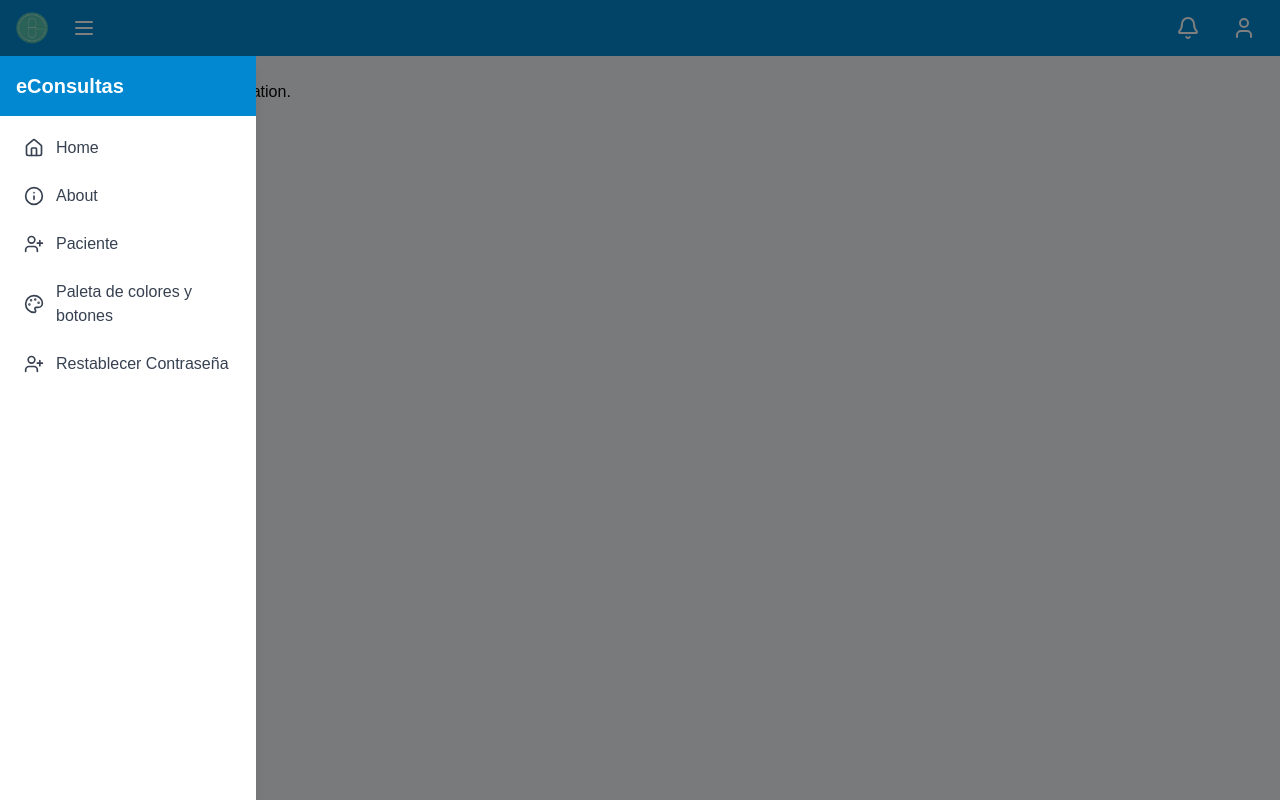
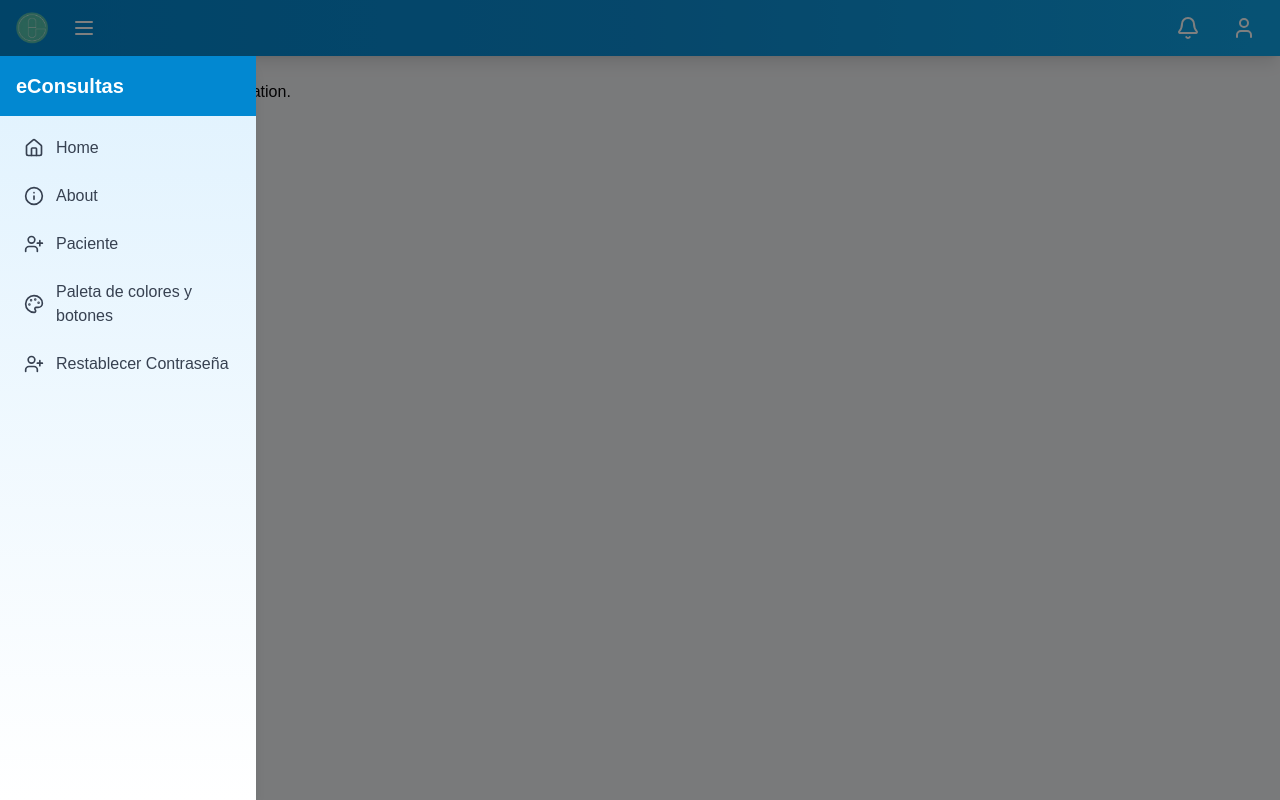
Before and after one commit to martinsosafer/eConsultas-FrontEnd, a React (Vite) app in the folder eConsultas/: page / in a window 1280 px wide. Both pictures are taken after a click on the button 84 px from the left and 28 px from the top of the page. Built offline with nearby package versions, Linux system fonts and the light colour scheme; a web font is replaced by a local one.

Commit message:
changes to loging

```diff
--- a/eConsultas/package.json
+++ b/eConsultas/package.json
@@ -13,6 +13,7 @@
     "@radix-ui/react-accordion": "^1.2.2",
     "@radix-ui/react-collapsible": "^1.1.2",
     "@radix-ui/react-slot": "^1.1.1",
+    "axios": "^1.7.9",
     "class-variance-authority": "^0.7.1",
     "clsx": "^2.1.1",
     "econsultas": "file:",
--- a/eConsultas/src/components/layout.tsx
+++ b/eConsultas/src/components/layout.tsx
@@ -1,4 +1,3 @@
-// layout.tsx
 import { useState } from "react";
 import { Menu, Bell, User } from "lucide-react";
 import { Outlet, Link } from "react-router-dom";
@@ -10,12 +9,17 @@ export default function Layout() {
 
   return (
     <div className="min-h-screen bg-gray-100">
-      <header className="bg-[#0288d1] text-white">
-        <div className="flex items-center justify-between px-4 h-14">
+      {/* Navbar with Animated Gradient and Glassmorphism */}
+      <header className="relative text-white backdrop-blur-md bg-opacity-80 shadow-lg">
+        {/* Animated Gradient Background */}
+        <div className="absolute inset-0 bg-gradient-to-r from-[#0288d1] via-[#0C8FD6] to-[#0EA5E9] animate-gradient-x z-0"></div>
+
+        {/* Navbar Content */}
+        <div className="relative z-10 flex items-center justify-between px-4 h-14">
           <div className="flex items-center gap-4">
             <Link
               to="/"
-              className="flex items-center justify-center w-8 h-8 rounded-full"
+              className="flex items-center justify-center w-8 h-8 rounded-full hover:bg-white/10 transition-colors"
             >
               <img src={logo} alt="App Logo" className="w-10 h-8" />
             </Link>
@@ -40,7 +44,7 @@ export default function Layout() {
 
       <Sidebar isOpen={isOpen} onClose={() => setIsOpen(false)} />
 
-      <main className="w-full h-full mx-auto  ">
+      <main className="w-full h-full mx-auto">
         <Outlet />
       </main>
     </div>
--- a/eConsultas/src/components/sidebar.tsx
+++ b/eConsultas/src/components/sidebar.tsx
@@ -22,14 +22,13 @@ const navItems = [
     path: "/crear-password/:email/:code",
     label: "Restablecer Contraseña",
     icon: <UserPlus className="w-5 h-5" />,
-  }
+  },
 ];
 
 type SidebarProps = {
   isOpen: boolean;
   onClose: () => void;
 };
-
 const Sidebar: React.FC<SidebarProps> = ({ isOpen, onClose }) => {
   return (
     <AnimatePresence>
@@ -47,7 +46,7 @@ const Sidebar: React.FC<SidebarProps> = ({ isOpen, onClose }) => {
             animate={{ x: 0 }}
             exit={{ x: "-100%" }}
             transition={{ type: "spring", bounce: 0, duration: 0.3 }}
-            className="fixed top-14 left-0 bottom-0 w-64 bg-white shadow-lg z-50"
+            className="fixed top-14 left-0 bottom-0 w-64 bg-gradient-to-b from-[#E0F2FE] to-[#FFFFFF] shadow-lg z-50"
           >
             <div className="bg-[#0288d1] p-4">
               <h1 className="text-white text-xl font-semibold">eConsultas</h1>
@@ -58,7 +57,7 @@ const Sidebar: React.FC<SidebarProps> = ({ isOpen, onClose }) => {
                   key={item.path}
                   to={item.path}
                   onClick={onClose}
-                  className="flex items-center px-4 py-3 text-gray-700 hover:bg-gray-100 rounded-lg transition-colors"
+                  className="flex items-center px-4 py-3 text-gray-700 hover:bg-[#0EA5E9]/10 hover:text-[#0EA5E9] rounded-lg transition-colors duration-300"
                 >
                   <span className="mr-3">{item.icon}</span>
                   {item.label}
```
Also changed, not shown: 2 other files (tests, documents, lock files or other folders).
